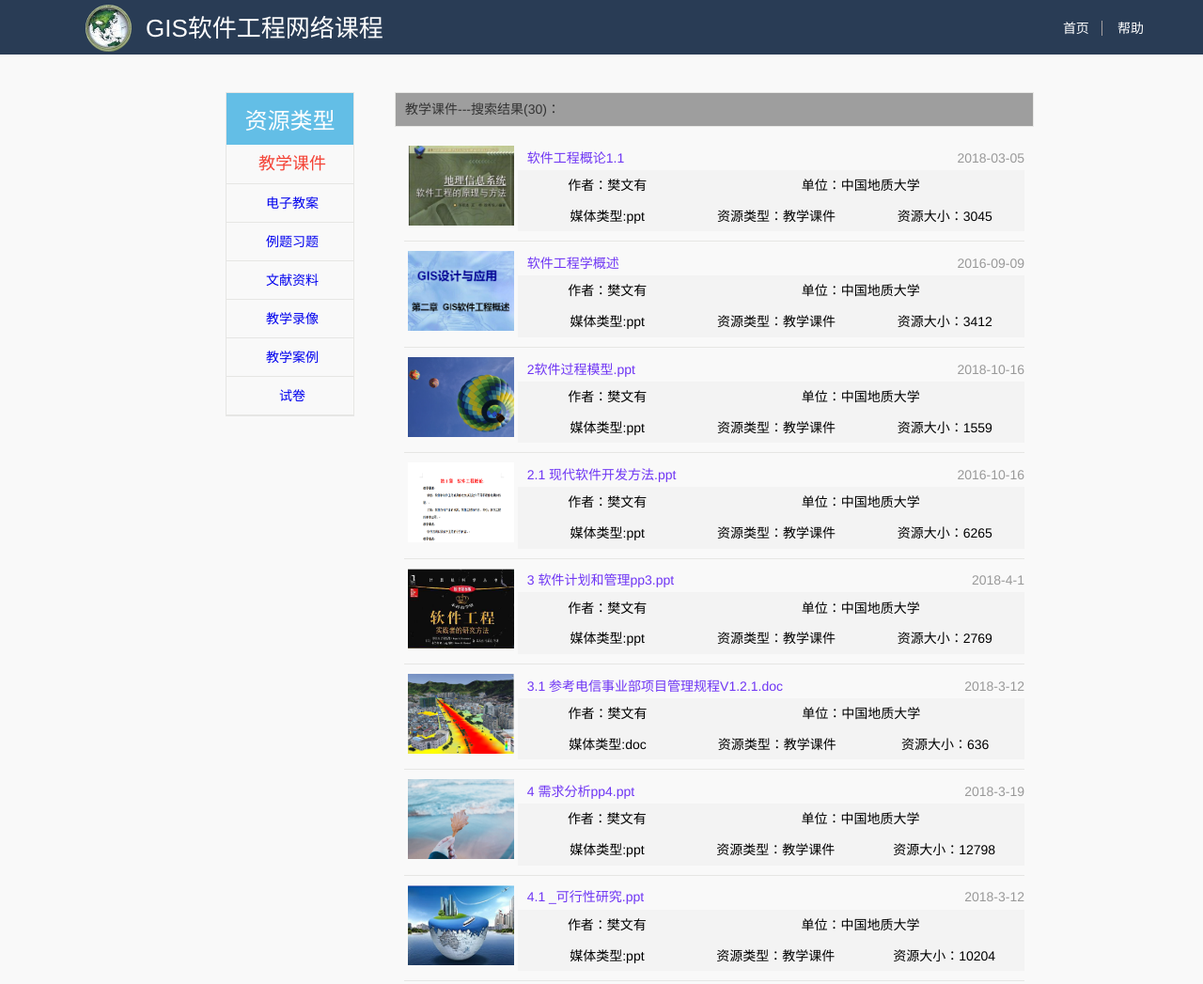
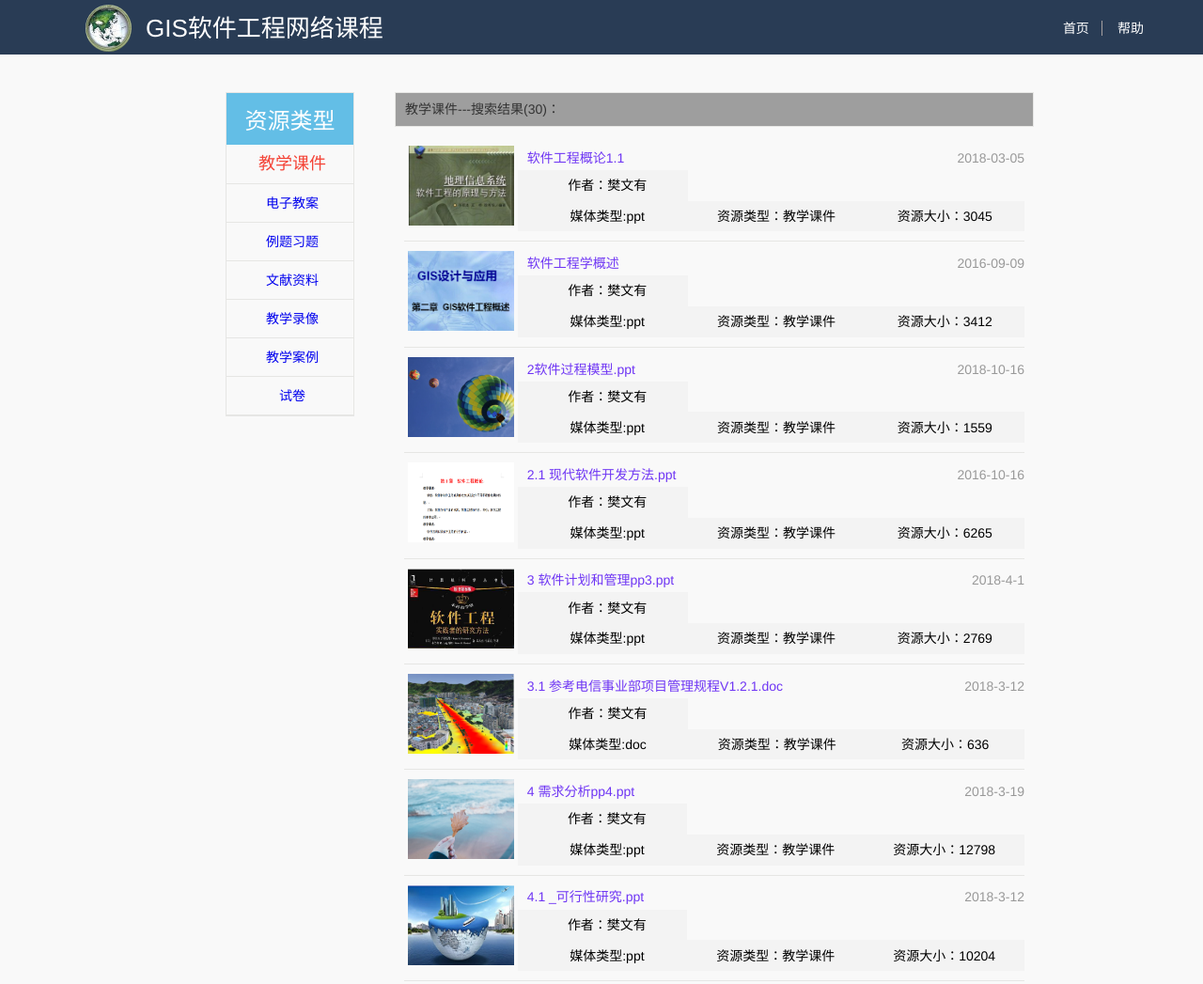
Before and after one commit to fisher1994/fan, a plain HTML site: page Software/source/source.html in a window 1280 px wide. Shown: the top 1047 px of the page at 94% size. Drawn offline with Linux system fonts and the light colour scheme; grey boxes are pictures that could not be loaded.

Commit message:
Update source.html
去掉中国地质大学 避免纠纷

```diff
--- a/Software/source/source.html
+++ b/Software/source/source.html
@@ -60,7 +60,7 @@
                            </tr>
                            <tr>
                                <td class="bg">作者：樊文有</td>
-                               <td colspan="2" class="bg">单位：中国地质大学</td>
+
                            </tr>
                            <tr>
                                <td class="td3 bg">媒体类型:ppt</td>
@@ -86,7 +86,6 @@
                            </tr>
                            <tr>
                                <td class="bg">作者：樊文有</td>
-                               <td colspan="2" class="bg">单位：中国地质大学</td>
                            </tr>
                            <tr>
                                <td class="td3 bg">媒体类型:ppt</td>
@@ -112,7 +111,6 @@
                            </tr>
                            <tr>
                                <td class="bg">作者：樊文有</td>
-                               <td colspan="2" class="bg">单位：中国地质大学</td>
                            </tr>
                            <tr>
                                <td class="td3 bg">媒体类型:ppt</td>
@@ -138,7 +136,6 @@
                            </tr>
                            <tr>
                                <td class="bg">作者：樊文有</td>
-                               <td colspan="2" class="bg">单位：中国地质大学</td>
                            </tr>
                            <tr>
                                <td class="td3 bg">媒体类型:ppt</td>
@@ -164,7 +161,6 @@
                            </tr>
                            <tr>
                                <td class="bg">作者：樊文有</td>
-                               <td colspan="2" class="bg">单位：中国地质大学</td>
                            </tr>
                            <tr>
                                <td class="td3 bg">媒体类型:ppt</td>
@@ -190,7 +186,6 @@
                            </tr>
                            <tr>
                                <td class="bg">作者：樊文有</td>
-                               <td colspan="2" class="bg">单位：中国地质大学</td>
                            </tr>
                            <tr>
                                <td class="td3 bg">媒体类型:doc</td>
@@ -216,7 +211,6 @@
                            </tr>
                            <tr>
                                <td class="bg">作者：樊文有</td>
-                               <td colspan="2" class="bg">单位：中国地质大学</td>
                            </tr>
                            <tr>
                                <td class="td3 bg">媒体类型:ppt</td>
@@ -242,7 +236,6 @@
                            </tr>
                            <tr>
                                <td class="bg">作者：樊文有</td>
-                               <td colspan="2" class="bg">单位：中国地质大学</td>
                            </tr>
                            <tr>
                                <td class="td3 bg">媒体类型:ppt</td>
@@ -268,7 +261,6 @@
                            </tr>
                            <tr>
                                <td class="bg">作者：樊文有</td>
-                               <td colspan="2" class="bg">单位：中国地质大学</td>
                            </tr>
                            <tr>
                                <td class="td3 bg">媒体类型:ppt</td>
@@ -294,7 +286,6 @@
                            </tr>
                            <tr>
                                <td class="bg">作者：樊文有</td>
-                               <td colspan="2" class="bg">单位：中国地质大学</td>
                            </tr>
                            <tr>
                                <td class="td3 bg">媒体类型:doc</td>
@@ -320,7 +311,6 @@
                            </tr>
                            <tr>
                                <td class="bg">作者：樊文有</td>
-                               <td colspan="2" class="bg">单位：中国地质大学</td>
                            </tr>
                            <tr>
                                <td class="td3 bg">媒体类型:xls</td>
@@ -346,7 +336,6 @@
                            </tr>
                            <tr>
                                <td class="bg">作者：樊文有</td>
-                               <td colspan="2" class="bg">单位：中国地质大学</td>
                            </tr>
                            <tr>
                                <td class="td3 bg">媒体类型:doc</td>
@@ -372,7 +361,6 @@
                            </tr>
                            <tr>
                                <td class="bg">作者：樊文有</td>
-                               <td colspan="2" class="bg">单位：中国地质大学</td>
                            </tr>
                            <tr>
                                <td class="td3 bg">媒体类型:ppt</td>
@@ -398,7 +386,6 @@
                            </tr>
                            <tr>
                                <td class="bg">作者：樊文有</td>
-                               <td colspan="2" class="bg">单位：中国地质大学</td>
                            </tr>
                            <tr>
                                <td class="td3 bg">媒体类型:doc</td>
@@ -424,7 +411,6 @@
                            </tr>
                            <tr>
                                <td class="bg">作者：樊文有</td>
-                               <td colspan="2" class="bg">单位：中国地质大学</td>
                            </tr>
                            <tr>
                                <td class="td3 bg">媒体类型:doc</td>
@@ -450,7 +436,6 @@
                            </tr>
                            <tr>
                                <td class="bg">作者：樊文有</td>
-                               <td colspan="2" class="bg">单位：中国地质大学</td>
                            </tr>
                            <tr>
                                <td class="td3 bg">媒体类型:doc</td>
@@ -476,7 +461,6 @@
                            </tr>
                            <tr>
                                <td class="bg">作者：樊文有</td>
-                               <td colspan="2" class="bg">单位：中国地质大学</td>
                            </tr>
                            <tr>
                                <td class="td3 bg">媒体类型:pdf</td>
@@ -502,7 +486,6 @@
                            </tr>
                            <tr>
                                <td class="bg">作者：樊文有</td>
-                               <td colspan="2" class="bg">单位：中国地质大学</td>
                            </tr>
                            <tr>
                                <td class="td3 bg">媒体类型:ppt</td>
@@ -528,7 +511,6 @@
                            </tr>
                            <tr>
                                <td class="bg">作者：樊文有</td>
-                               <td colspan="2" class="bg">单位：中国地质大学</td>
                            </tr>
                            <tr>
                                <td class="td3 bg">媒体类型:ppt</td>
@@ -554,7 +536,6 @@
                            </tr>
                            <tr>
                                <td class="bg">作者：樊文有</td>
-                               <td colspan="2" class="bg">单位：中国地质大学</td>
                            </tr>
                            <tr>
                                <td class="td3 bg">媒体类型:ppt</td>
@@ -580,7 +561,6 @@
                            </tr>
                            <tr>
                                <td class="bg">作者：樊文有</td>
-                               <td colspan="2" class="bg">单位：中国地质大学</td>
                            </tr>
                            <tr>
                                <td class="td3 bg">媒体类型:ppt</td>
@@ -606,7 +586,6 @@
                            </tr>
                            <tr>
                                <td class="bg">作者：樊文有</td>
-                               <td colspan="2" class="bg">单位：中国地质大学</td>
                            </tr>
                            <tr>
                                <td class="td3 bg">媒体类型:ppt</td>
@@ -632,7 +611,6 @@
                            </tr>
                            <tr>
                                <td class="bg">作者：樊文有</td>
-                               <td colspan="2" class="bg">单位：中国地质大学</td>
                            </tr>
                            <tr>
                                <td class="td3 bg">媒体类型:ppt</td>
@@ -658,7 +636,6 @@
                            </tr>
                            <tr>
                                <td class="bg">作者：樊文有</td>
-                               <td colspan="2" class="bg">单位：中国地质大学</td>
                            </tr>
                            <tr>
                                <td class="td3 bg">媒体类型:ppt</td>
@@ -684,7 +661,6 @@
                            </tr>
                            <tr>
                                <td class="bg">作者：樊文有</td>
-                               <td colspan="2" class="bg">单位：中国地质大学</td>
                            </tr>
                            <tr>
                                <td class="td3 bg">媒体类型:ppt</td>
@@ -710,7 +686,6 @@
                            </tr>
                            <tr>
                                <td class="bg">作者：樊文有</td>
-                               <td colspan="2" class="bg">单位：中国地质大学</td>
                            </tr>
                            <tr>
                                <td class="td3 bg">媒体类型:ppt</td>
@@ -736,7 +711,6 @@
                            </tr>
                            <tr>
                                <td class="bg">作者：樊文有</td>
-                               <td colspan="2" class="bg">单位：中国地质大学</td>
                            </tr>
                            <tr>
                                <td class="td3 bg">媒体类型:ppt</td>
@@ -762,7 +736,6 @@
                            </tr>
                            <tr>
                                <td class="bg">作者：樊文有</td>
-                               <td colspan="2" class="bg">单位：中国地质大学</td>
                            </tr>
                            <tr>
                                <td class="td3 bg">媒体类型:ppt</td>
@@ -788,7 +761,6 @@
                            </tr>
                            <tr>
                                <td class="bg">作者：樊文有</td>
-                               <td colspan="2" class="bg">单位：中国地质大学</td>
                            </tr>
                            <tr>
                                <td class="td3 bg">媒体类型:ppt</td>
@@ -814,7 +786,6 @@
                            </tr>
                            <tr>
                                <td class="bg">作者：樊文有</td>
-                               <td colspan="2" class="bg">单位：中国地质大学</td>
                            </tr>
                            <tr>
                                <td class="td3 bg">媒体类型:ppt</td>
```
